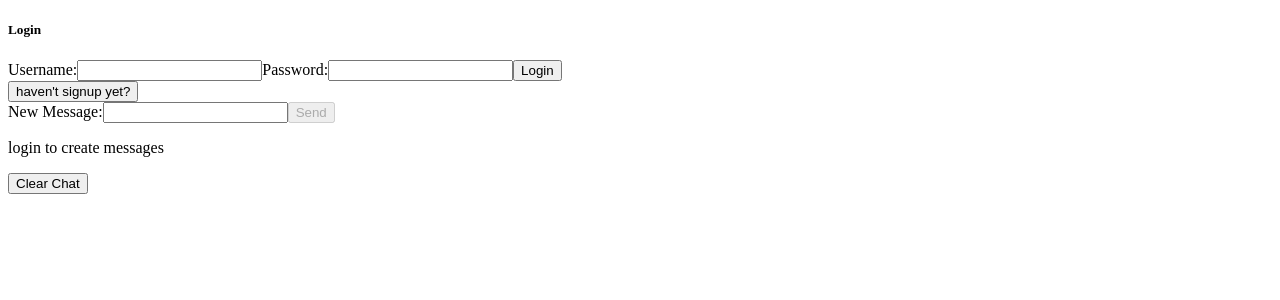
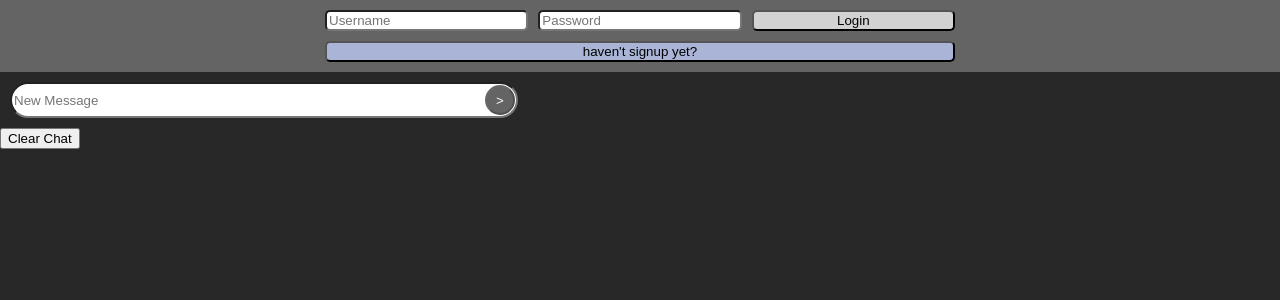
Before and after one commit to seangah8/chat-proj, a React (Vite) app: page / in a window 1280 px wide. Shown: the top 300 px of the page. Built offline with nearby package versions, Linux system fonts and the light colour scheme.

Commit message:
simple-designs

```diff
--- a/src/cmps/Chat/CreateMessage.tsx
+++ b/src/cmps/Chat/CreateMessage.tsx
@@ -24,15 +24,16 @@ export function CreateMessage({isLoggedInUser, onAddMessage} : CreateMessageProp
 
     return(
         <section className="create-message">
-            <label htmlFor="message">New Message:</label>
             <input
-                type="text"
-                id="message"
-                value={message}
-                onChange={(event: React.ChangeEvent<HTMLInputElement>) =>
-                    setMessage(event.target.value)}/>
-            <button disabled={!isLoggedInUser} onClick={onSendMessage}>Send</button>
-            {!isLoggedInUser && <p>login to create messages</p>}
+            type="text"
+            placeholder="New Message"
+            value={message}
+            onChange={(event: React.ChangeEvent<HTMLInputElement>) =>
+                setMessage(event.target.value)}/>
+            <button
+            disabled={!isLoggedInUser}
+            onClick={onSendMessage}
+            style={{backgroundColor: isLoggedInUser ? '#0073EA' : '#646464'}}>{`>`}</button>
         </section>
     )
 }
--- a/src/cmps/Chat/MessageList.tsx
+++ b/src/cmps/Chat/MessageList.tsx
@@ -9,7 +9,8 @@ export function MessageList({chat} : MessageListProps){
         <section className="message-list">
             <ul>
                 {
-                    chat.map(message => <li key={message.id}>
+                    chat.map((message, index) => <li key={message.id}
+                    style={{backgroundColor: (index % 2 === 0) ? '#CCCCCC' : '#9E9E9E'}}>
                         <p>{`${message.username}: ${message.text}`}</p>
                     </li>)
                 }
--- a/src/cmps/Registration/Login.tsx
+++ b/src/cmps/Registration/Login.tsx
@@ -26,22 +26,19 @@ export function Login({ onSignupToggel, loadUser } : LoginProps){
 
     return(
         <section className="login">
-            <h1>Login</h1>
 
             <form onSubmit={(event: React.FormEvent<HTMLFormElement>) => onLogin(event)}>
 
-                <label htmlFor="username">Username:</label>
                 <input
                     type="text"
-                    id="username"
+                    placeholder="Username"
                     name="username"
                     value={credentials.username}
                     onChange={handleChange}/>
 
-                <label htmlFor="password">Password:</label>
                 <input
                     type="password"
-                    id="password"
+                    placeholder="Password"
                     name="password"
                     value={credentials.password}
                     onChange={handleChange}/>
@@ -50,7 +47,7 @@ export function Login({ onSignupToggel, loadUser } : LoginProps){
 
             </form>
 
-            <button onClick={onSignupToggel}>haven't signup yet?</button>
+            <button className="swich-button" onClick={onSignupToggel}>haven't signup yet?</button>
 
 
         </section>
--- a/src/cmps/Registration/Signup.tsx
+++ b/src/cmps/Registration/Signup.tsx
@@ -28,22 +28,19 @@ export function Signup({ onSignupToggel, loadUser } : SignupProps){
 
     return(
         <section className="signup">
-            <h1>Signup</h1>
 
             <form onSubmit={(event: React.FormEvent<HTMLFormElement>) => onSignup(event)}>
 
-                <label htmlFor="username">Username:</label>
                 <input
                     type="text"
-                    id="username"
+                    placeholder="Username"
                     name="username"
                     value={credentials.username}
                     onChange={handleChange}/>
 
-                <label htmlFor="password">Password:</label>
                 <input
                     type="password"
-                    id="password"
+                    placeholder="Password"
                     name="password"
                     value={credentials.password}
                     onChange={handleChange}/>
@@ -53,7 +50,7 @@ export function Signup({ onSignupToggel, loadUser } : SignupProps){
             </form>
 
 
-            <button onClick={onSignupToggel}>have account already?</button>
+            <button className="swich-button" onClick={onSignupToggel}>have account already?</button>
         </section>
     )
 }
--- /dev/null
+++ b/src/styles/_Chat.scss
@@ -0,0 +1,47 @@
+@use './vars';
+
+.chat{
+    .create-message{
+        margin: 10px;
+        position: relative;
+        width: max-content;
+
+        p{
+            margin: 0px;
+        }
+
+        input{
+            height: 30px;
+            width: 90vw;
+            border-radius: 20px;
+
+            @media (min-width: 500px) {
+                width: 500px;
+            }
+        }
+
+        button{
+            position: absolute;
+            right: 3px;
+            top: 3px;
+            height: 30px;
+            width: 30px;
+            border-radius: 50%;
+            background-color: vars.$blue;
+            color: white;
+        }
+    }
+
+    .message-list{
+        ul{
+            list-style: none;
+            padding-left: 0px;
+
+            li{
+                display: flex;
+                align-items: center;
+                height: 30px;
+            }
+        }
+    }
+}
--- /dev/null
+++ b/src/styles/_Registration.scss
@@ -0,0 +1,64 @@
+@use './vars';
+
+.registration{
+    background-color: vars.$background-gray-2;
+
+    .login-signup{
+        display: grid;
+        justify-items: center;
+        background-color: vars.$background-gray-3;
+        padding: 10px;
+
+        .login{
+            display: grid;
+            width: 90%;
+
+            @media (min-width: 450px) {
+                width: 70%;
+            }
+
+            @media (min-width: 700px) {
+                width: 50%;
+            }
+        }
+
+        .signup{
+            display: grid;
+            width: 90%;
+
+            @media (min-width: 450px) {
+                width: 70%;
+            }
+
+            @media (min-width: 700px) {
+                width: 50%;
+            }
+        }
+
+        form{
+            display: grid;
+            grid-template-rows: repeat(3, 30px);
+            gap: 10px;
+
+            button{
+                background-color: vars.$gray;
+                border-radius: 5px;
+            }
+
+            input{
+                border-radius: 5px;
+            }
+
+            @media (min-width: 700px) {
+                grid-template-rows: none;
+                grid-template-columns: repeat(3, 1fr);
+            }
+        }
+
+        .swich-button{
+            margin-top: 10px;
+            background-color: rgb(169, 180, 215);
+            border-radius: 5px;
+        }
+    }
+}
--- a/src/styles/_vars.scss
+++ b/src/styles/_vars.scss
@@ -1,5 +1,8 @@
 
 // Colors
 
-$gray: rgb(58, 58, 58);
-$blue: rgb(120, 192, 218)
+$background-gray: rgb(40, 40, 40);
+$background-gray-2: rgb(60, 60, 60);
+$background-gray-3: rgb(100, 100, 100);
+$gray: rgb(210, 210, 210);
+$blue: #0073EA;
--- a/src/styles/main.scss
+++ b/src/styles/main.scss
@@ -1,5 +1,9 @@
 @use './App';
 @use './vars';
+@use './Registration';
+@use './Chat';
 
 body{
+    margin: 0px;
+    background-color: vars.$background-gray;
 }
```
